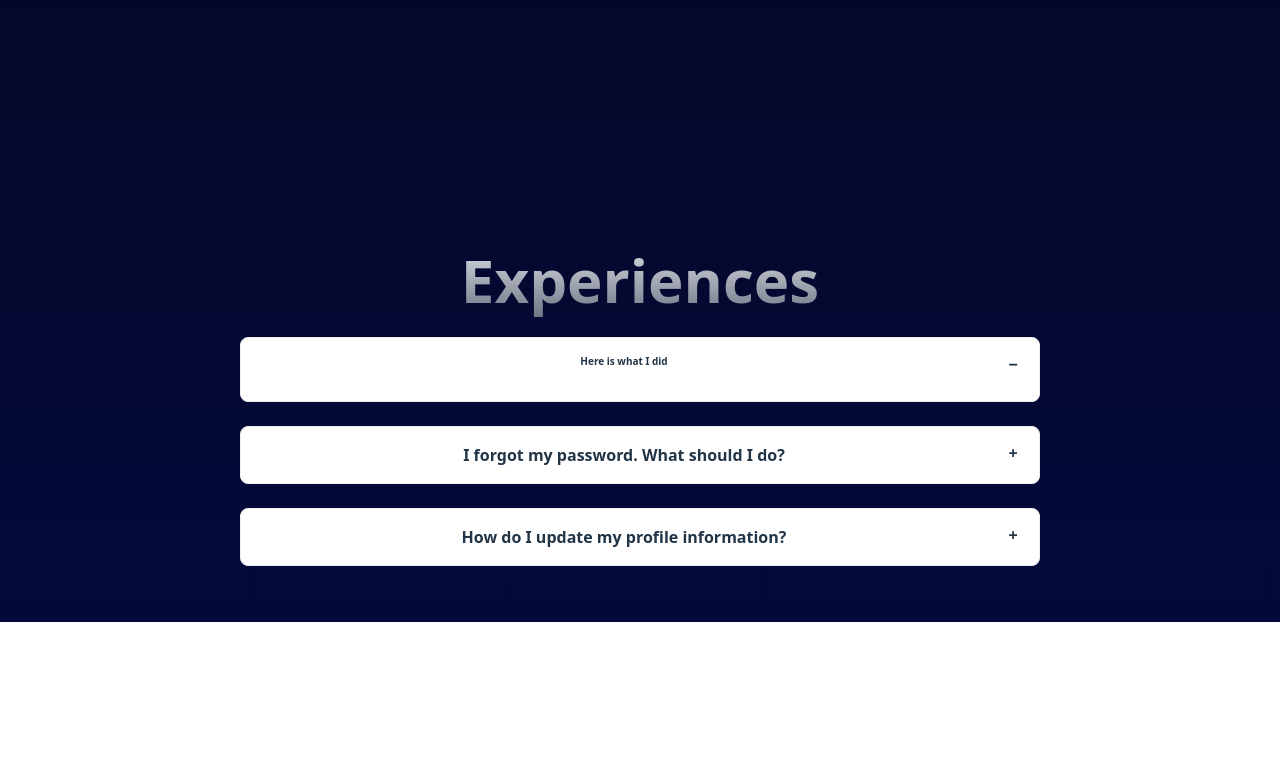
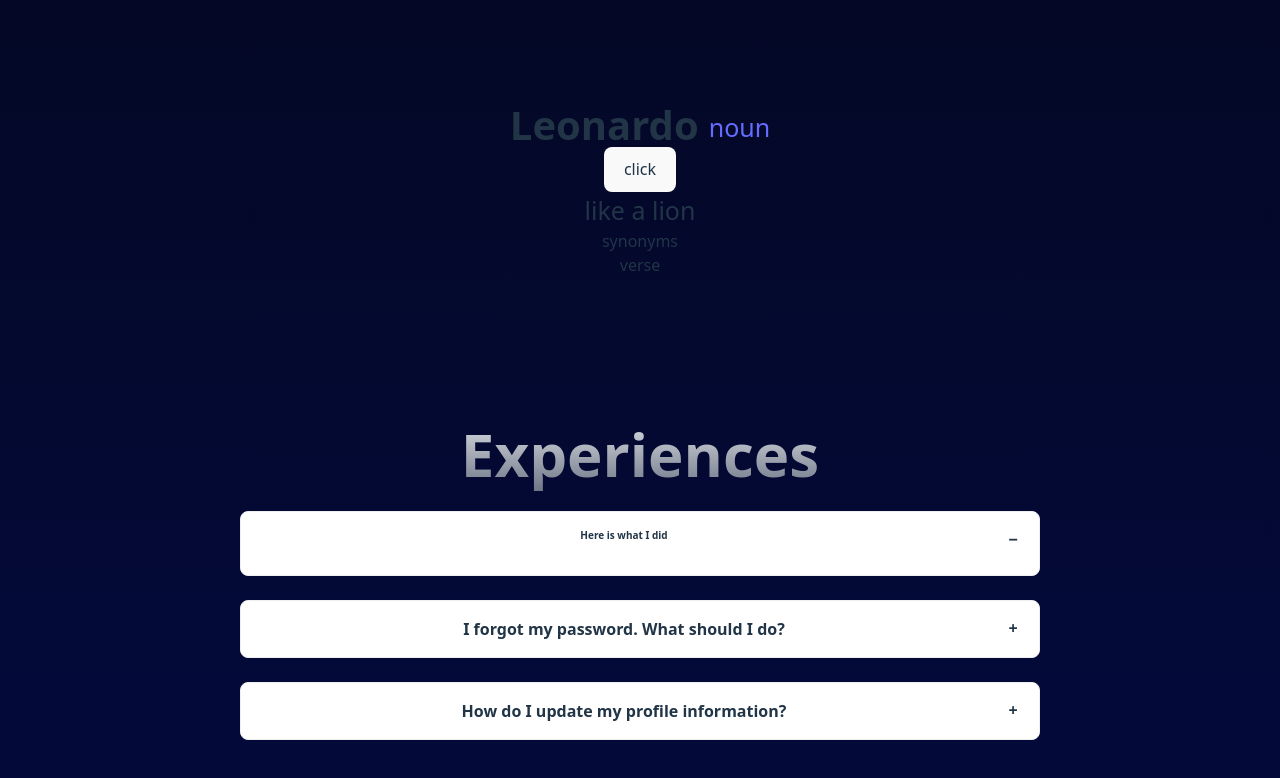
Before and after one commit to Tofudog/Personal-Website, a React (Vite) app: page / in a window 1280 px wide. Shown: the part 850-1628 px from the top of the page. Before the commit the page ends 1472 px from the top, so only its background shows below. Built offline with nearby package versions, Linux system fonts and the light colour scheme.

Commit message:
Add dictionary outline + definition audio

```diff
--- a/src/App.css
+++ b/src/App.css
@@ -52,6 +52,13 @@
 .subtitle {
   font-size: 25px;
   font-weight: 450;
+}
+
+.side-by-side-parent {
+  display: flex;
+  justify-content:center;
+  gap: 10px;
+  align-items: end;
 }
 
 .section {
@@ -132,6 +139,15 @@
   font-size: 60px;
 }
 
+#dictionary h1 {
+  font-size: 40px;
+  font-weight: bold;
+}
+
+#dictionary h2 {
+  font-size: 25px;
+}
+
 /* Sky container only covers top 30% */
 .sky {
     position: absolute;
--- a/src/App.jsx
+++ b/src/App.jsx
@@ -4,6 +4,7 @@ import Experiences from './components/Experiences';
 import Title from './components/Title';
 import Navbar from './components/Navbar';
 import StarBackground from './components/StarBackground';
+import Dictionary from './components/Dictionary';
 
 const Home = () => {
   return <>
@@ -15,6 +16,7 @@ const Home = () => {
           <Title></Title>
         </div>
         <br></br><br></br><br></br>
+        <Dictionary></Dictionary>
         <br></br><br></br><br></br>
         <br></br><br></br><br></br>
         <div>
--- /dev/null
+++ b/src/components/Dictionary.jsx
@@ -0,0 +1,31 @@
+import sound from "./../assets/leonardo.mp3";
+
+const Dictionary = () => {
+    const playAudio = async () => {
+        try {
+            const nameAudio = new Audio(sound);
+            await nameAudio.play();
+        } catch (error) {
+            console.error("Dictionary audio failed:", error);
+        }
+    };
+
+    return <>
+        <div id="dictionary">
+            <div className="side-by-side-parent">
+            <h1>Leonardo</h1>
+            <a href="https://www.merriam-webster.com/dictionary/noun" target="_blank">
+                <h2>noun</h2>
+            </a>
+            </div>
+            <div>
+            <button onClick={() => playAudio()}>click</button>
+            <h2>like a lion</h2>
+            <h3>synonyms</h3>
+            <h4 className="quote">verse</h4>
+            </div>
+        </div>
+    </>
+};
+
+export default Dictionary;
--- a/src/index.css
+++ b/src/index.css
@@ -22,8 +22,14 @@ a {
   color: #646cff;
   text-decoration: inherit;
 }
+
 a:hover {
   color: #535bf2;
+  text-decoration: underline;
+}
+
+a:visited {
+  color: #754bd7;
 }
 
 body {
```
Also changed, not shown: 1 other file (tests, documents, lock files or other folders).
